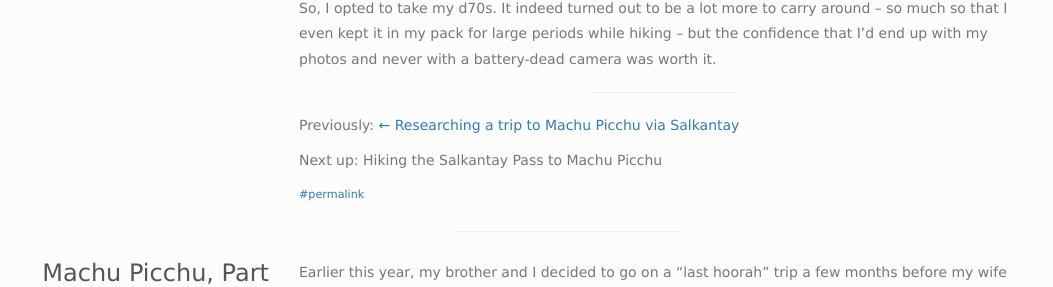
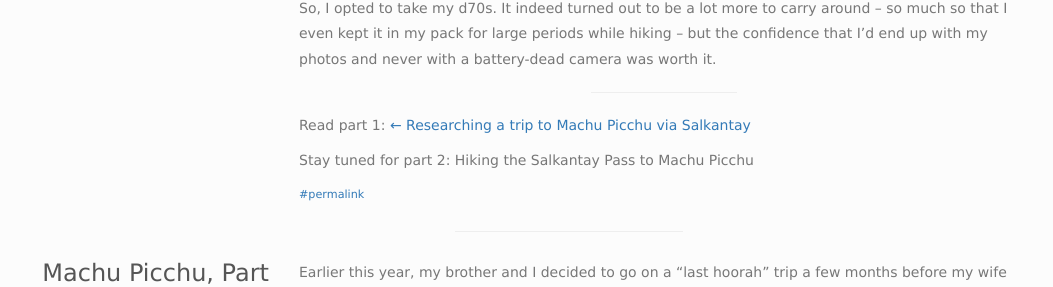
Before and after one commit to thelowlypeon/thelowlypeon.github.io, a Jekyll site: the page built from blog.html, in a window 1280 px wide and 900 px high, scrolled down 2041 px. Shown: the part 143-430 px from the top of the window, without its empty margins (71-1124 px from the left). Built offline with Jekyll 4.4.1, drawn with Linux system fonts in a browser that asks for light colours; some of the changed text lies outside the part shown.

Commit message:
changes footer for multi-part peru posts

```diff
--- a/_posts/2016-peru/2016-12-07-planning-a-trip-to-machu-picchu-via-salkantay.md
+++ b/_posts/2016-peru/2016-12-07-planning-a-trip-to-machu-picchu-via-salkantay.md
@@ -66,6 +66,4 @@
 
 * * *
 
-Stay tuned!
-
-Next up: [Preparing for a week long hiking trip in Peru &rarr;](/2016/preparing-for-the-salkantay-pass-to-machu-picchu)
+Continue to part 2: [Preparing for a week long hiking trip in Peru &rarr;](/2016/preparing-for-the-salkantay-pass-to-machu-picchu)
--- a/_posts/2016-peru/2016-12-10-preparing-for-the-salkantay-pass-to-machu-picchu.md
+++ b/_posts/2016-peru/2016-12-10-preparing-for-the-salkantay-pass-to-machu-picchu.md
@@ -102,6 +102,6 @@
 
 * * *
 
-Previously: [&larr; Researching a trip to Machu Picchu via Salkantay](/2016/planning-a-trip-to-machu-picchu-via-salkantay)
+Read part 1: [&larr; Researching a trip to Machu Picchu via Salkantay](/2016/planning-a-trip-to-machu-picchu-via-salkantay)
 
-Next up: Hiking the Salkantay Pass to Machu Picchu
+Stay tuned for part 2: Hiking the Salkantay Pass to Machu Picchu
```
